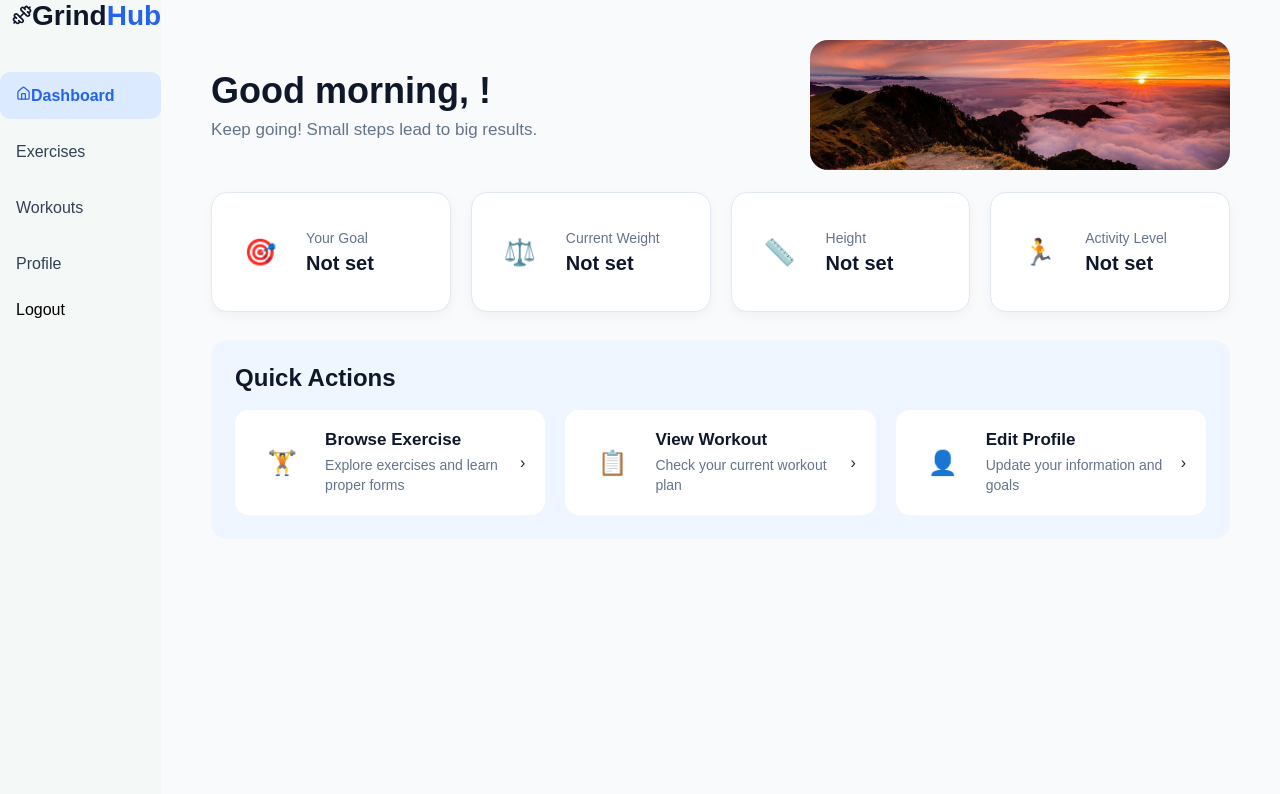
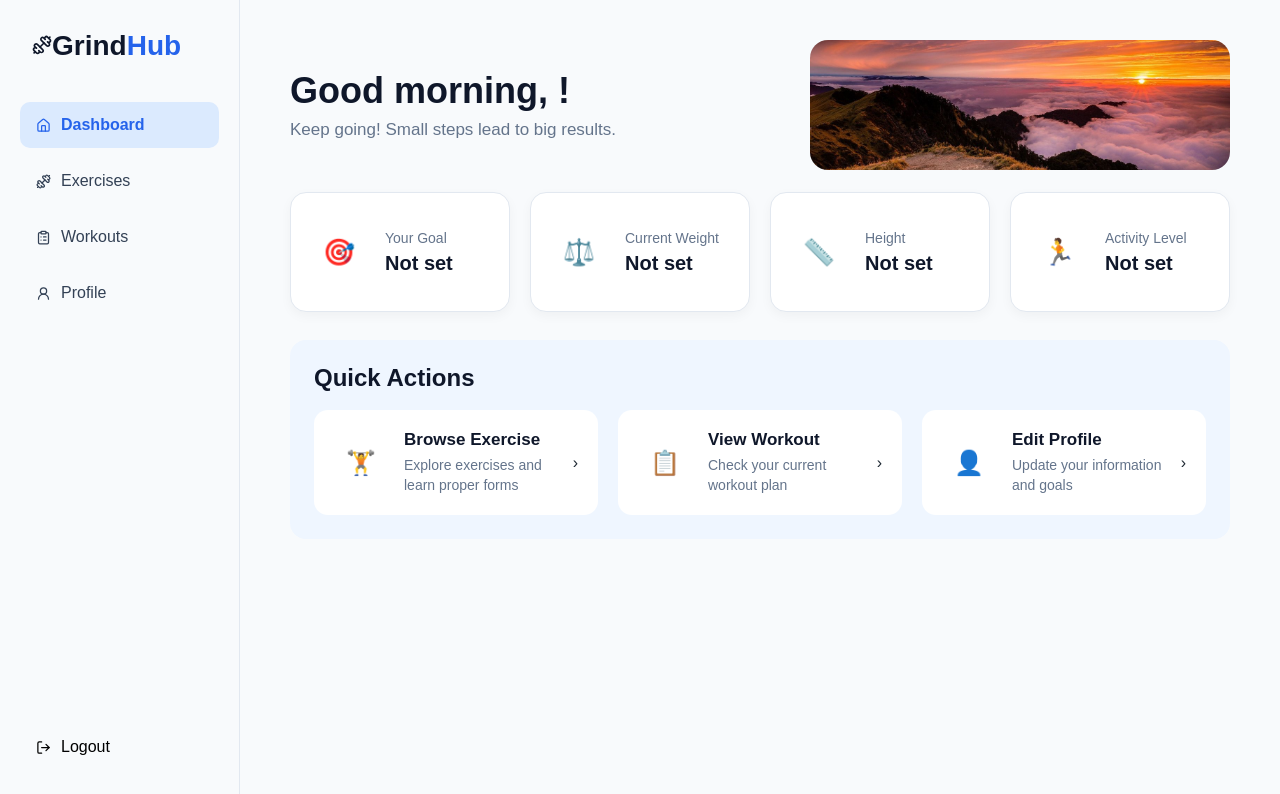
Before and after one commit to LordKN/HealthApp, a React app in the folder frontend/: page /client/dashboard in a window 1280 px wide. Shown: the top 794 px of the page. Built offline with nearby package versions, Linux system fonts and the light colour scheme; no server answers; the HTML template or start-up script is replaced by a standard one.

Commit message:
style: enhance icon and text space on the sidebar

```diff
--- a/frontend/src/assets/css/sidebar.css
+++ b/frontend/src/assets/css/sidebar.css
@@ -41,6 +41,10 @@
 
   font-size: 16px;
   font-weight: 500;
+
+  display: flex;
+  align-items: center;
+  gap: 10px;
 }
 
 .sidebar-nav a:hover {
@@ -65,6 +69,10 @@
 
   cursor: pointer;
   border-radius: 10px;
+
+  display: flex;
+  align-items: center;
+  gap: 10px;
 }
 
 .logout-button:hover {
--- a/frontend/src/pages/client/Sidebar.jsx
+++ b/frontend/src/pages/client/Sidebar.jsx
@@ -2,7 +2,13 @@ import { NavLink, useNavigate } from "react-router-dom";
 import { logoutUser } from "../../services/api.js";
 import { useAuth } from "../../context/AuthContext.jsx";
 import "../../assets/css/sidebar.css";
-import { House, Dumbbell } from "lucide-react";
+import {
+  House,
+  Dumbbell,
+  ClipboardList,
+  UserRound,
+  LogOut,
+} from "lucide-react";
 
 export default function Sidebar() {
   const navigate = useNavigate();
@@ -22,7 +28,7 @@ export default function Sidebar() {
   }
 
   return (
-    <aside className="sideboar">
+    <aside className="sidebar">
       <div>
         <h1 className="sidebar-logo">
           <Dumbbell size={20} />
@@ -35,15 +41,25 @@ export default function Sidebar() {
             Dashboard
           </NavLink>
 
-          <NavLink to="/client/exercises">Exercises</NavLink>
+          <NavLink to="/client/exercises">
+            <Dumbbell size={15} />
+            Exercises
+          </NavLink>
 
-          <NavLink to="/client/workouts">Workouts</NavLink>
+          <NavLink to="/client/workouts">
+            <ClipboardList size={15} />
+            Workouts
+          </NavLink>
 
-          <NavLink to="/client/profile">Profile</NavLink>
+          <NavLink to="/client/profile">
+            <UserRound size={15} />
+            Profile
+          </NavLink>
         </nav>
       </div>
 
       <button className="logout-button" onClick={handleLogout}>
+        <LogOut size={15} />
         Logout
       </button>
     </aside>
```
Lines whose indentation alone changed are shown as unchanged.
